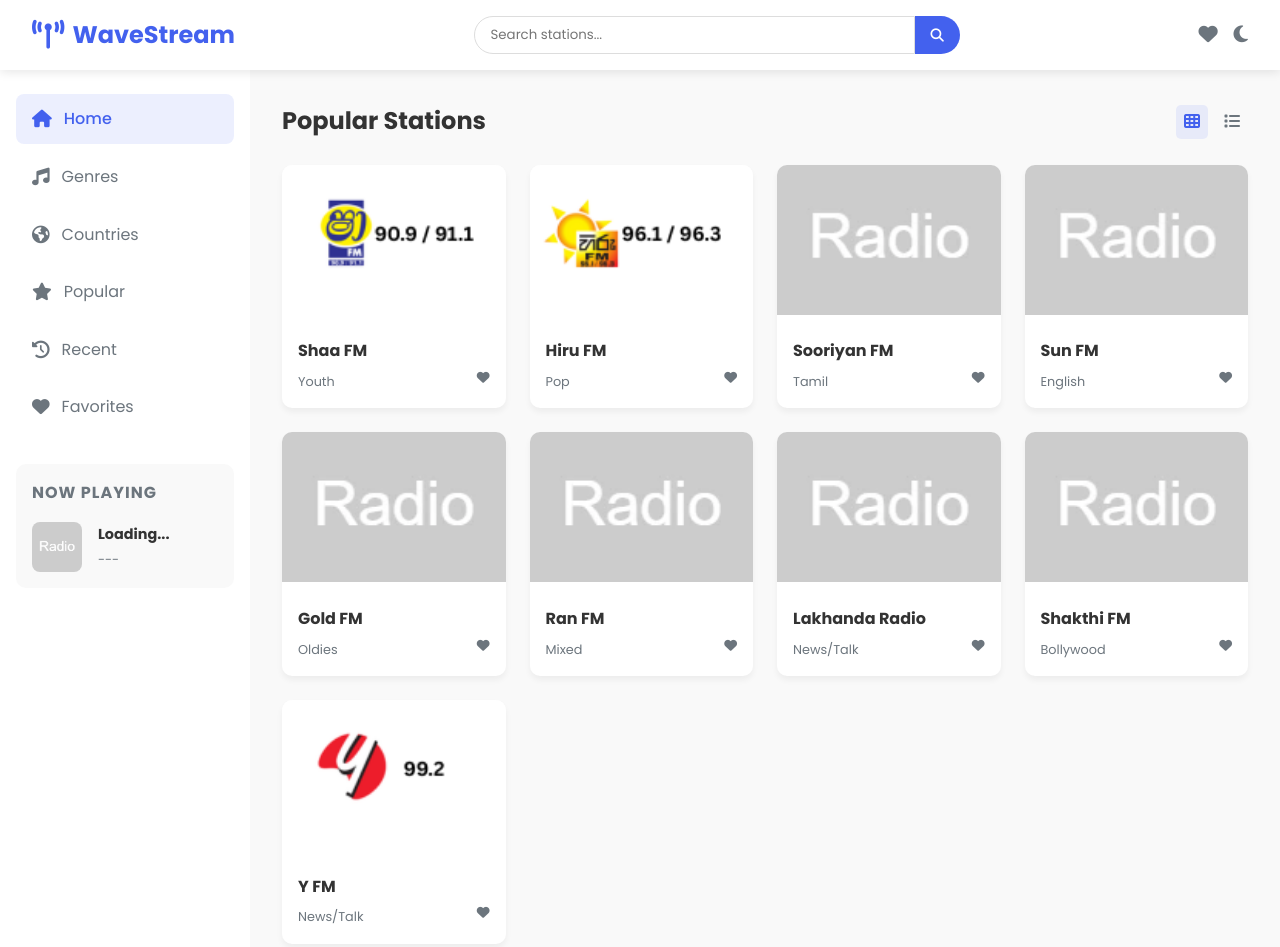
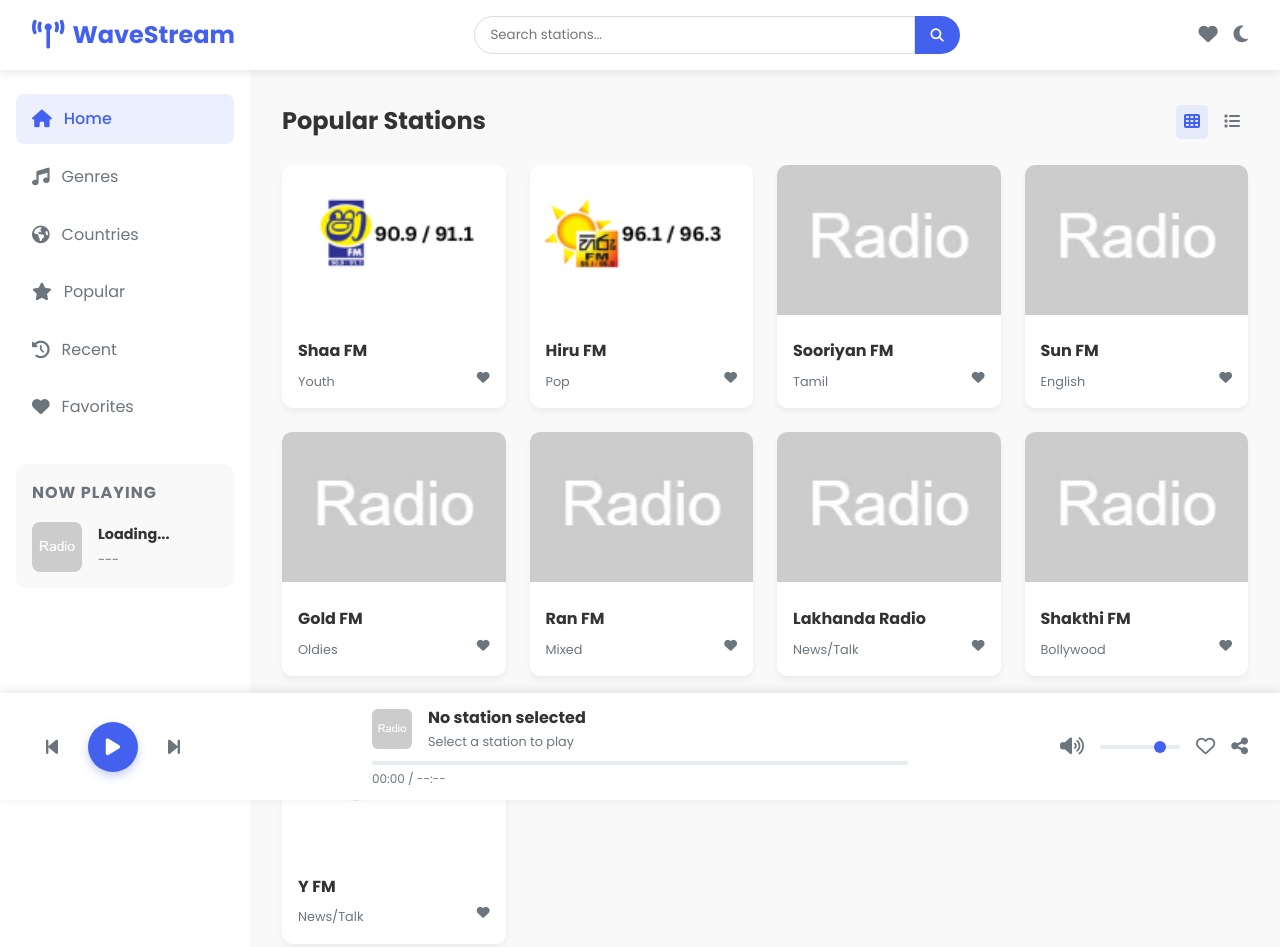
Before and after one commit to dilushanka/Radio, a plain HTML site: page index.html in a window 1280 px wide. Shown: the top 947 px of the page. Drawn offline with Linux system fonts and the light colour scheme.

Commit message:
Update styles.css

```diff
--- a/styles.css
+++ b/styles.css
@@ -373,8 +373,11 @@
     padding: 0.75rem 2rem;
     background-color: white;
     box-shadow: 0 -2px 10px rgba(0, 0, 0, 0.1);
-    position: relative;
-    z-index: 10;
+    position: fixed;
+    bottom: 0;
+    left: 0;
+    width: 100%;
+    z-index: 999;
 }
 
 .player-controls {
```
